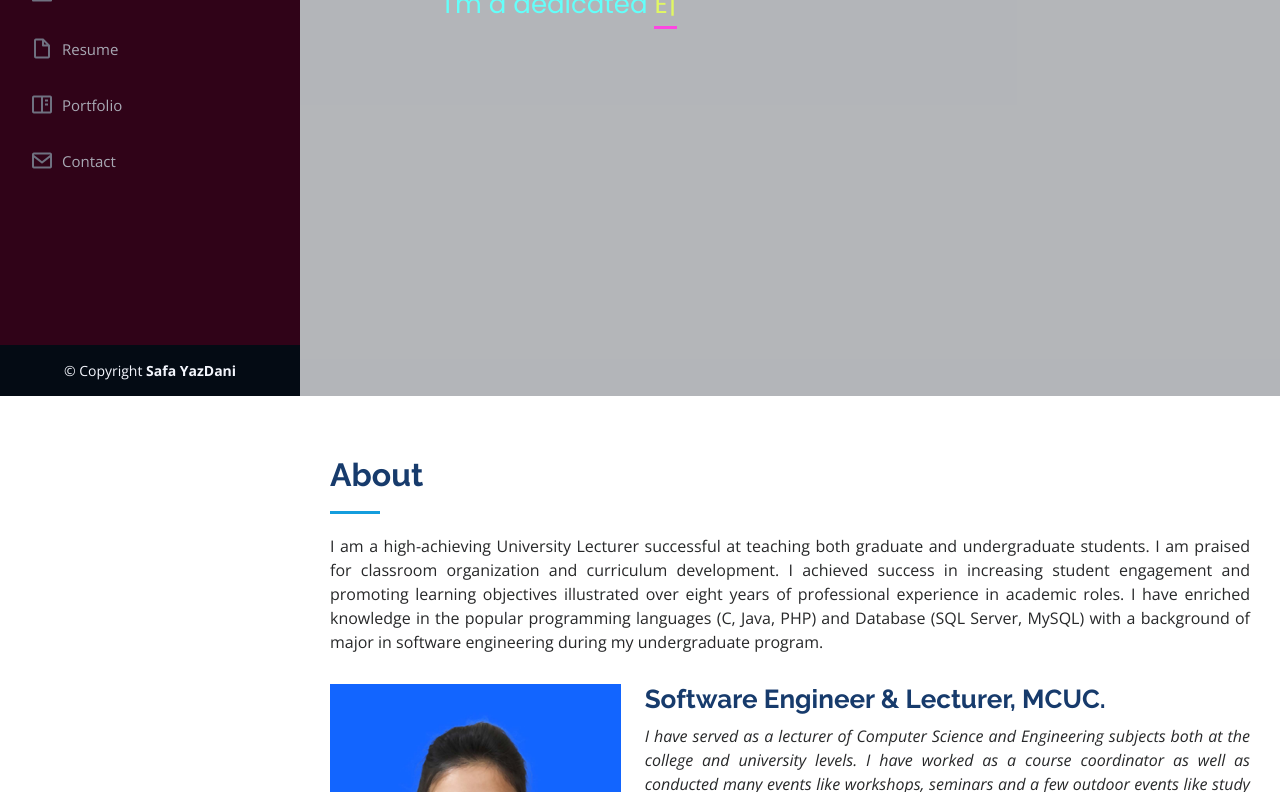
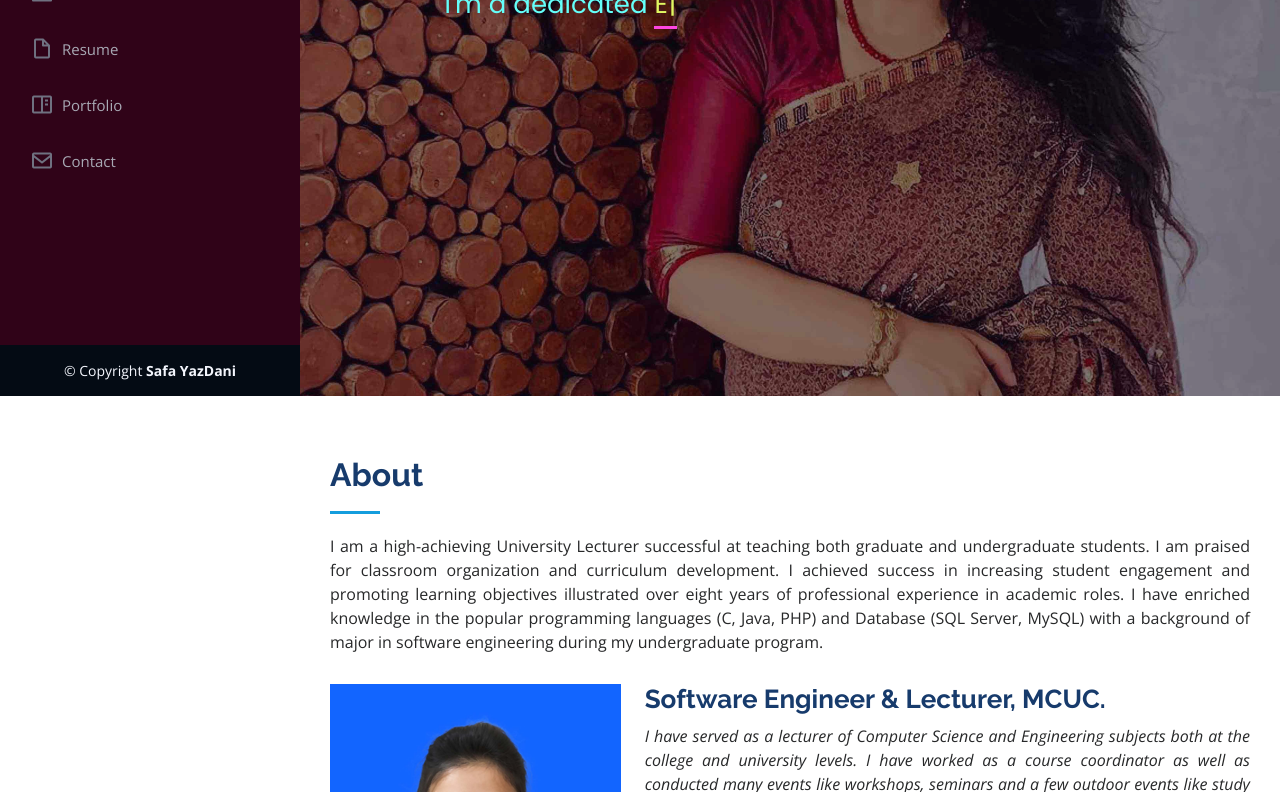
Before and after one commit to Major-Rezoan/safa_bd.github.io, a plain HTML site: page index.html in a window 1280 px wide. Shown: the part 404-1196 px from the top of the page. Drawn offline with nearby package versions, Linux system fonts and the light colour scheme.

Commit message:
Update style.css

```diff
--- a/assets/css/style.css
+++ b/assets/css/style.css
@@ -240,7 +240,7 @@ h6 {
 --------------------------------------------------------------*/
 
 #hero {
-  background-image: url("../img/hero-bg.jpg") top center;
+  background: url("../img/hero-bg.jpg") top right;
   width: 100%;
   background-size: cover;
   height: 100vh;
```
